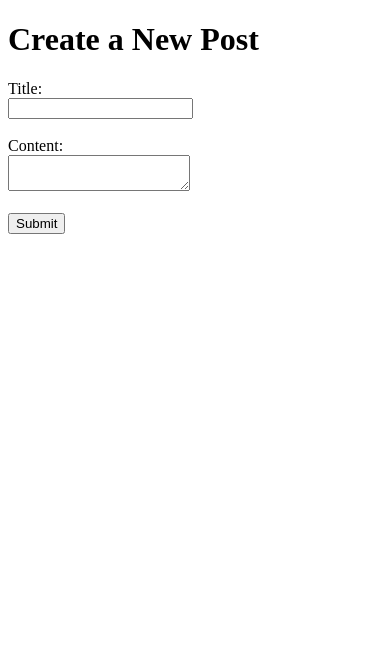
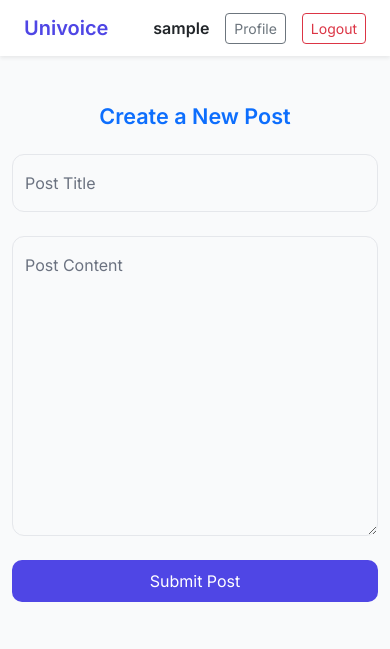
Before and after one commit to ShahidAhmed7/univoice-cse370, a FastAPI app: template templates/new-post.html in a window 390 px wide. Shown: the top 649 px of the page. Run offline with FastAPI, Linux system fonts and the light colour scheme; the template is opened without the code that fills it: most values are stand-ins (such as "Sample title", 1, 10 or a date in 2020).

Commit message:
Add styles to home and new-post pages

```diff
--- a/main.py
+++ b/main.py
@@ -3,8 +3,6 @@ from fastapi.templating import Jinja2Templates
 from fastapi.staticfiles import StaticFiles
 from fastapi.responses import RedirectResponse
 from utils import serializer
-from database import get_all_posts
-
 from routes import auth, posts
 
 app = FastAPI()
--- a/templates/base.html
+++ b/templates/base.html
@@ -0,0 +1,69 @@
+<!-- templates/base.html -->
+<!DOCTYPE html>
+<html lang="en">
+<head>
+  <meta charset="UTF-8" />
+  <meta name="viewport" content="width=device-width, initial-scale=1.0"/>
+  <title>{% block title %}Univoice{% endblock %}</title>
+
+  <!-- Google Fonts -->
+  <link href="https://fonts.googleapis.com/css2?family=Inter:wght@400;600&display=swap" rel="stylesheet">
+
+  <!-- Bootstrap CSS -->
+  <link href="https://cdn.jsdelivr.net/npm/bootstrap@5.3.3/dist/css/bootstrap.min.css" rel="stylesheet"/>
+
+  <!-- Custom Styles -->
+  <style>
+    body {
+      font-family: 'Inter', sans-serif;
+      background-color: #F9FAFB;
+    }
+
+    .navbar-brand {
+      font-weight: bold;
+      color: #4F46E5 !important;
+    }
+
+    .btn-outline-brand {
+      border-color: #4F46E5;
+      color: #4F46E5;
+    }
+
+    .btn-outline-brand:hover {
+      background-color: #4F46E5;
+      color: white;
+    }
+
+    {% block styles %}{% endblock %}
+  </style>
+</head>
+
+<body>
+  <!-- 🌐 Navbar -->
+  <nav class="navbar navbar-expand-lg navbar-light bg-white shadow-sm px-4">
+    <a class="navbar-brand" href="/home">Univoice</a>
+    <div class="ms-auto d-flex align-items-center gap-3">
+      <span class="fw-semibold">{{ username }}</span>
+      <a href="/profile" class="btn btn-outline-secondary btn-sm">Profile</a>
+      <button id="logout" class="btn btn-outline-danger btn-sm">Logout</button>
+    </div>
+  </nav>
+
+  <!-- Page Content -->
+  <div class="container py-5">
+    {% block content %}{% endblock %}
+  </div>
+
+  <!-- Scripts -->
+  <script src="https://cdn.jsdelivr.net/npm/bootstrap@5.3.3/dist/js/bootstrap.bundle.min.js"></script>
+  {% block scripts %}{% endblock %}
+
+  <!-- Logout Handler (shared) -->
+  <script>
+    document.getElementById("logout")?.addEventListener("click", async () => {
+      const response = await fetch("/api/logout", { method: "POST" });
+      if (response.ok) window.location.href = "/login";
+    });
+  </script>
+</body>
+</html>
--- a/templates/new-post.html
+++ b/templates/new-post.html
@@ -1,45 +1,149 @@
-<!DOCTYPE html>
-<html lang="en">
-<head>
-    <meta charset="UTF-8">
-    <meta name="viewport" content="width=device-width, initial-scale=1.0">
-    <title>New Post</title>
-</head>
-<body>
-    <h1>Create a New Post</h1>
-    <form id = "new-post-form">
-        <label for="title">Title:</label><br>
-        <input type="text" id="title" name="title" required><br><br>
+{% extends "base.html" %}
 
-        <label for="content">Content:</label><br>
-        <textarea id="content" name="content" required></textarea><br><br>
+{% block title %}Create Post | Univoice{% endblock %}
 
-        <button type="submit">Submit</button>
+{% block styles %}
+<style>
+  .post-form-wrapper {
+    max-width: 720px;
+    margin: 0 auto;
+    background-color: #ffffff;
+    border-radius: 16px;
+    padding: 40px;
+    box-shadow: 0 10px 25px rgba(0, 0, 0, 0.05);
+  }
+
+  .form-floating > label {
+    color: #6B7280;
+  }
+
+  .form-control {
+    border-radius: 12px;
+    background-color: #f9fafb;
+    border: 1px solid #e5e7eb;
+    padding: 1rem;
+    font-size: 1rem;
+  }
+
+  .form-control:focus {
+    border-color: #4F46E5;
+    box-shadow: 0 0 0 0.2rem rgba(79, 70, 229, 0.2);
+  }
+
+  textarea.form-control {
+    min-height: 300px !important;
+    height: 300px !important;
+    resize: vertical;
+    line-height: 1.6;
+  }
+
+  .btn-modern {
+    background-color: #4F46E5;
+    color: white;
+    transition: all 0.2s ease-in-out;
+    border-radius: 10px;
+  }
+
+  .btn-modern:hover {
+    background-color: #3730A3;
+  }
+
+  /* 🪄 Position toast top-right */
+  .toast-container {
+    position: fixed;
+    top: 20px;
+    right: 20px;
+    z-index: 1055;
+  }
+</style>
+{% endblock %}
+
+{% block content %}
+<div class="post-form-wrapper">
+  <h4 class="mb-4 text-center text-primary fw-semibold">Create a New Post</h4>
+
+  <form id="new-post-form">
+    <div class="form-floating mb-4">
+      <input type="text" id="title" name="title" class="form-control" placeholder="Title" required />
+      <label for="title">Post Title</label>
+    </div>
+
+    <div class="form-floating mb-4">
+      <textarea id="content" name="content" class="form-control" placeholder="Write your issue..." required></textarea>
+      <label for="content">Post Content</label>
+    </div>
+
+    <div class="d-grid">
+      <button type="submit" class="btn btn-modern py-2">Submit Post</button>
+    </div>
   </form>
+</div>
+
+<!-- 🪄 Toast Component -->
+<div class="toast-container">
+  <div id="toast" class="toast align-items-center text-bg-primary border-0" role="alert" aria-live="assertive" aria-atomic="true">
+    <div class="d-flex">
+      <div class="toast-body" id="toast-message">
+        <!-- Message goes here -->
+      </div>
+      <button type="button" class="btn-close btn-close-white me-2 m-auto" data-bs-dismiss="toast" aria-label="Close"></button>
+    </div>
+  </div>
+</div>
+{% endblock %}
+
+{% block scripts %}
 <script>
-        const user = "{{username}}";
-        document.getElementById('new-post-form').addEventListener('submit', async(e)=>{
+  const username = "{{ username }}";
+
+  const toastElement = document.getElementById('toast');
+  const toastMessage = document.getElementById('toast-message');
+  const toastBootstrap = bootstrap.Toast.getOrCreateInstance(toastElement);
+
+  function showToast(message, color = "primary") {
+    toastElement.className = `toast align-items-center text-bg-${color} border-0`;
+    toastMessage.innerText = message;
+    toastBootstrap.show();
+  }
+
+  document.getElementById("new-post-form").addEventListener("submit", async (e) => {
     e.preventDefault();
+
     const data = {
-                username : user,
-                title : document.getElementById('title').value,
-                content : document.getElementById('content').value
+      username: username,
+      title: document.getElementById("title").value.trim(),
+      content: document.getElementById("content").value.trim(),
+    };
+
+    if (!data.title || !data.content) {
+      showToast("Please fill in both fields.", "danger");
+      return;
     }
+
+    try {
       const response = await fetch("/api/new-post", {
         method: "POST",
-                headers: { "content-type": "application/json" },
+        headers: { "Content-Type": "application/json" },
         body: JSON.stringify(data),
       });
+
+      const result = await response.json();
       if (!response.ok) {
-                const error = await response.json();
-                alert(error.message);
+        showToast(result.message || "Failed to post.", "danger");
         return;
       }
-            const result = await response.json();
-            alert(result.message);
+
+      showToast(result.message || "Post submitted!", "success");
+
+      // Optional: delay and redirect
+      setTimeout(() => {
         window.location.href = "/home";
-        })
+      }, 1500);
 
+    } catch (err) {
+      console.error("Post submission error:", err);
+      showToast("Something went wrong. Please try again.", "danger");
+    }
+  });
 </script>
-</body>
-</html>
+{% endblock %}
```
Also changed, not shown: templates/home.html (+111 -35 lines). Lines whose indentation alone changed are shown as unchanged.
